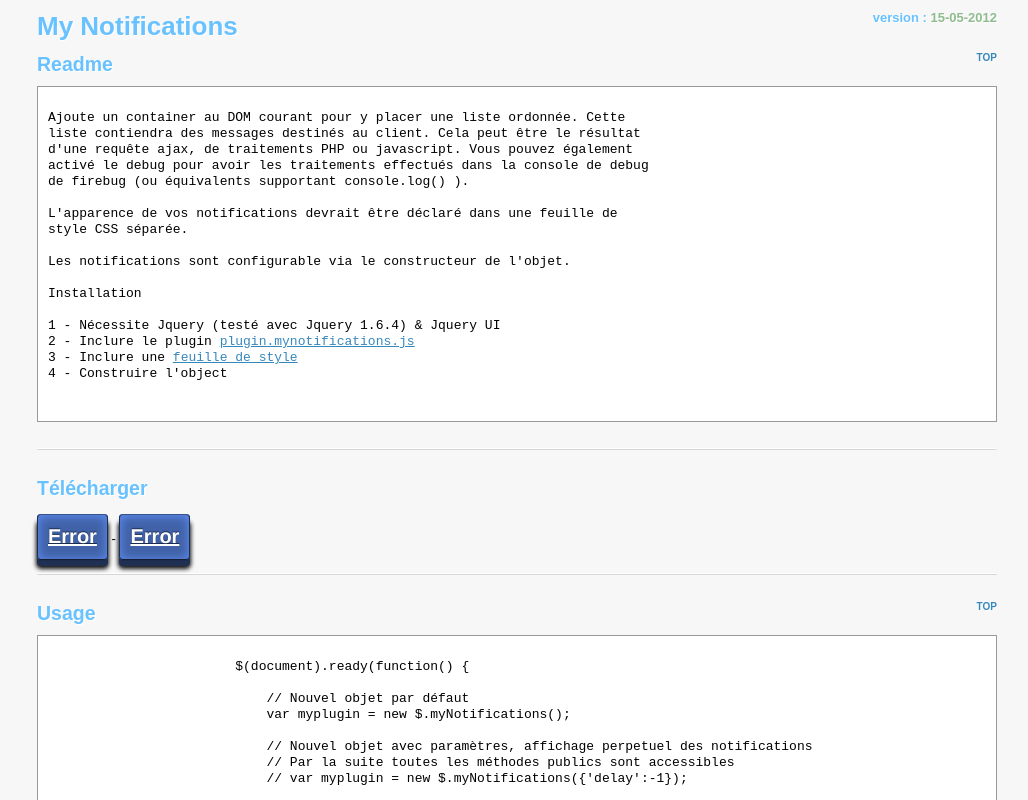
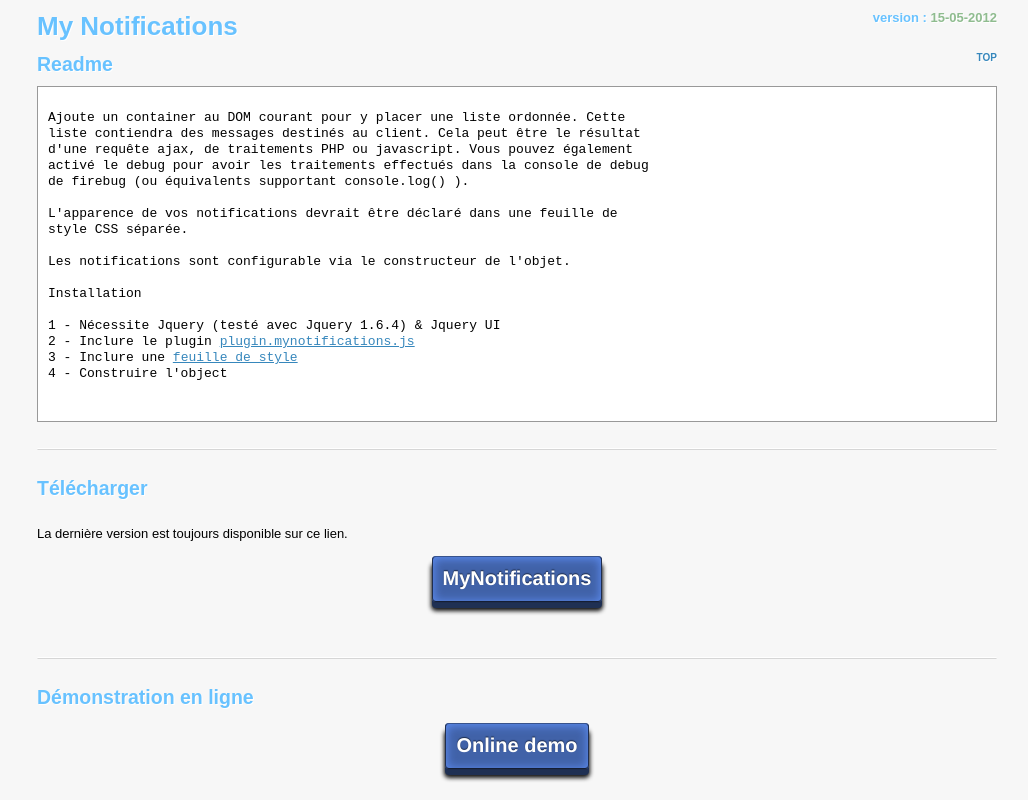
Before and after one commit to inwebo/Notifications, a plain HTML site: page index.html in a window 1280 px wide. Shown: the top 800 px of the page, without its empty margins (123-1151 px from the left). Drawn offline with nearby package versions, Linux system fonts and the light colour scheme.

Commit message:
Workflow

```diff
--- a/index.html
+++ b/index.html
@@ -49,8 +49,18 @@ Installation
 	<hr>
 	<h2>Télécharger</h2>
 	<p>
-		<a href="#" id="addMsgError" class="punch" onclick="return false;">Error</a> - <a href="#" id="addMsgError" class="punch" onclick="return false;">Error</a>
+		La dernière version est toujours disponible sur ce lien.
 	</p>
+	<p style="text-align: center;">
+		<a href="https://github.com/inwebo/MyNotifications-Jquery-plugin/zipball/MyNotifications" class="punch" title="Always last stable release">MyNotifications</a>
+	</p>
+	<br>
+	<hr>
+	<h2>Démonstration en ligne</h2>
+	<p style="text-align: center;">
+		<a href="http://www.inwebo.net/demo/plugin.mynotifications/" class="punch" title="Always last stable release">Online demo</a><br>
+	</p>
+	<br>
 	<hr>
 	<h2>Usage <a href="#top">TOP</a></h2>
 	<code>
@@ -177,5 +187,6 @@ Installation
         <a target="_blank" href="http://julien.hannotin.is.free.fr" title="Julien Hannotin">Jool</a> | <a target="_blank" title="Creative Commons 2" href="http://creativecommons.org/licenses/by-nc-sa/2.0/fr/">creative commons 2</a> | <a href="https://github.com/inwebo/MyNotifications-Jquery-plugin" target="_blank" title="Git repository">Github Repository</a> | <a href="#top">top</a>
     </p>
 </footer>
+
 </body>
 </html>
--- a/style.css
+++ b/style.css
@@ -144,6 +144,7 @@ ol {
      text-align: center;
      text-shadow: 0px -1px 1px #1E2D4D;
      width: 150px;
+text-decoration:none;
 }
 
 .punch:hover {
```
